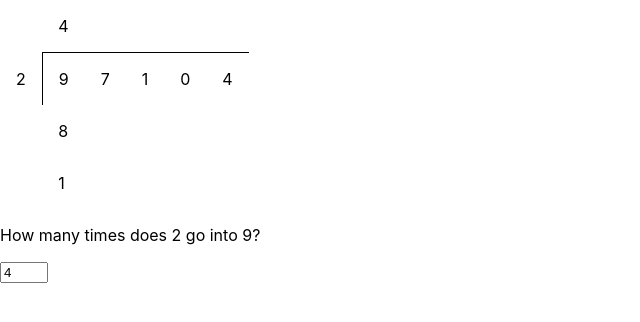
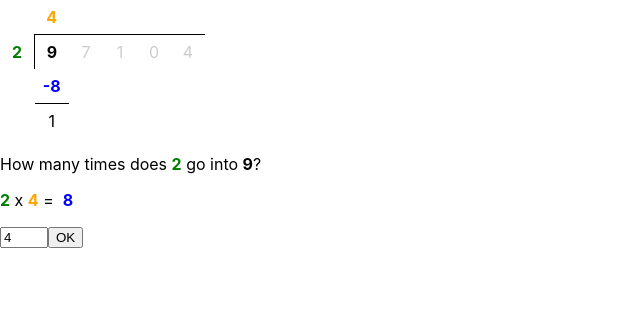
Before and after one commit to reergymerej/long-division, a React (Create React App) app: page / in a window 1280 px wide. Shown: the top 322 px of the page, without its empty margins (0-640 px from the left). Built offline with nearby package versions, Linux system fonts and the light colour scheme.

Commit message:
Add coloring

```diff
--- a/src/App.css
+++ b/src/App.css
@@ -3,12 +3,46 @@ table {
 }
 
 td {
-  padding: 1em;
+  width: 2em;
+  height: 2em;
+  text-align: center;
 }
 
 .border-left {
   border-left: 1px solid black;
 }
+
 .border-top {
   border-top: 1px solid black;
 }
+
+.border-bottom {
+  border-bottom: 1px solid black;
+}
+
+.bold {
+  font-weight: bold;
+}
+
+.dim {
+  color: #ccc;
+}
+
+.orange {
+  color: orange;
+  font-weight: bold;
+}
+
+.green {
+  color: green;
+  font-weight: bold;
+}
+
+.blue {
+  color: blue;
+  font-weight: bold;
+}
+
+.red {
+  color: red;
+}
--- a/src/App.js
+++ b/src/App.js
@@ -4,8 +4,10 @@ import './App.css'
 const Row = (props) => {
   const withOffset = [...props.values]
   let {offset} = props
+  const cellClassesWithOffset = [...props.cellClasses || []]
   while (offset > 0 && offset--) {
     withOffset.unshift(null)
+    cellClassesWithOffset.unshift(null)
   }
   return (
     <tr className={props.className || ''}>
@@ -13,13 +15,27 @@ const Row = (props) => {
         return (
           <td
             key={i}
-            className={(props.cellClasses || [])[i] || ''}
+            className={(cellClassesWithOffset)[i] || ''}
           >
             {x}
           </td>
         )
       })}
     </tr>
+  )
+}
+
+const Product = (props) => {
+  const values = digits(props.value)
+  values[0] = '-' + values[0]
+  const offset = 2 - digits(props.value).length
+  return (
+    <Row
+      className="blue"
+      offset={offset}
+      values={values}
+      cellClasses={values.map(_ => 'border-bottom')}
+    />
   )
 }
 
@@ -35,6 +51,9 @@ const Numerator = (props) => {
     <Row
       offset={digits(props.divisor).length}
       values={values}
+      cellClasses={[
+        'orange',
+      ]}
     />
   )
 }
@@ -44,12 +63,17 @@ const Main = (props) => {
     ...digits(props.divisor),
     ...digits(props.denominator),
   ]
+  const focus = 0
   const cellClasses = [
-    ...digits(props.divisor).map(_ => null),
+    ...digits(props.divisor).map(_ => 'green'),
     ...digits(props.denominator).map((_, i) => {
-      return i === 0
+      const dimClass = i !== focus
+        ? 'dim '
+        : 'bold '
+      const borderClasses = i === 0
         ? 'border-left border-top'
         : 'border-top'
+      return dimClass + borderClasses
     }),
   ]
   return (
@@ -71,6 +95,9 @@ function App() {
   const product = proposedLittleNumerator * divisor
   const remainder = nextLittleDenominator - (product)
 
+  const handleOk = () => {
+  }
+
   return (
     <div className="App">
       <table>
@@ -83,13 +110,13 @@ function App() {
             divisor={divisor}
             denominator={denominator}
           />
-          <Row
-            offset={2 - digits(product).length}
-            values={digits(product)}
+          <Product
+            value={product}
           />
           <Row
             offset={1}
             values={[remainder]}
+            className={remainder < 0 ? 'red' : ''}
           />
           {/*
           <Row
@@ -125,8 +152,15 @@ function App() {
       </table>
 
       <p>
-        How many times does {divisor} go into {nextLittleDenominator}?
+        How many times does <span className="green">{divisor}</span>
+        &nbsp;go into <span className="bold">{nextLittleDenominator}</span>?
       </p>
+      <p>
+        <span className="green">{divisor}</span>
+        &nbsp;x <span className="orange">{proposedLittleNumerator}</span> =
+        &nbsp;<span className="blue">{divisor * proposedLittleNumerator}</span>
+      </p>
+      <form onSubmit={handleOk}>
         <input
           value={isNaN(proposedLittleNumerator) ? '' : proposedLittleNumerator}
           onChange={x => setProposedLittleNumerator(parseInt(x.target.value))}
@@ -134,6 +168,8 @@ function App() {
           min="1"
           max="9"
         />
+        <button>OK</button>
+      </form>
     </div>
   )
 }
```
Lines whose indentation alone changed are shown as unchanged.
